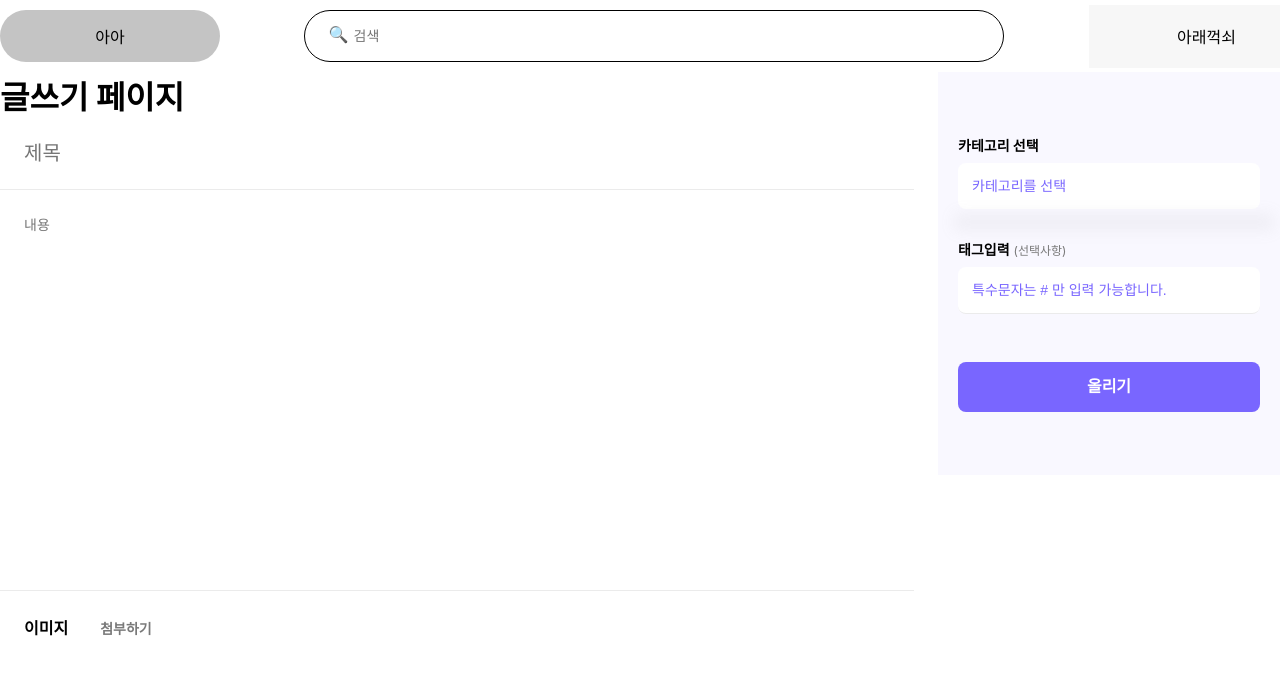
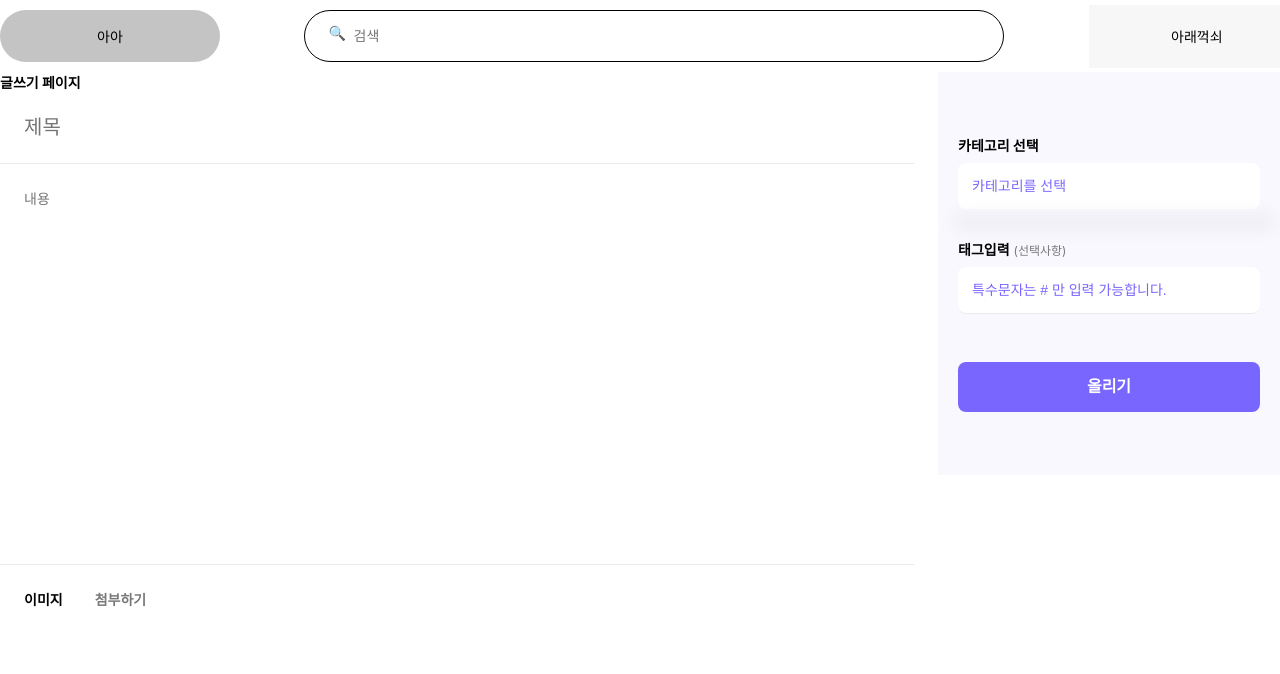
Before and after one commit to zeze88/sun, a React (Create React App) app: page /create in a window 1280 px wide. Shown: the top 674 px of the page. Built offline with nearby package versions, Linux system fonts and the light colour scheme; sample sign-in values are in the browser's storage.

Commit message:
기본 폰트 사이즈 14px 설정

```diff
--- a/src/components/ImgUpload.js
+++ b/src/components/ImgUpload.js
@@ -91,7 +91,6 @@ const ImgWrap = styled.label`
   }
 
   span {
-    font-size: 14px;
     color: #797979;
   }
 
--- a/src/index.css
+++ b/src/index.css
@@ -3,6 +3,7 @@
   padding: 0;
   list-style: none;
   box-sizing: border-box;
+  font-size: 14px;
 }
 
 body {
@@ -18,7 +19,6 @@ img {
 }
 
 input {
-  font-size: 14px;
   padding: 10px;
   outline: none;
 }
@@ -30,7 +30,6 @@ textarea {
 button {
   border: none;
   color: #fff;
-  font-size: 14px;
   font-weight: bold;
 }
 
--- a/src/page/Create.js
+++ b/src/page/Create.js
@@ -228,7 +228,6 @@ const PostWrap = styled.div`
 
   h4 {
     margin-bottom: 8px;
-    font-size: 14px;
 
     em {
       font-weight: normal;
@@ -253,7 +252,6 @@ const PostWrap = styled.div`
     resize: none;
     border: none;
     padding: 24px;
-    font-size: 14px;
   }
 
   .left {
@@ -269,7 +267,6 @@ const PostWrap = styled.div`
     flex: none;
     width: 342px;
     padding: 63px 20px;
-    font-size: 14px;
     background-color: #f9f8ff;
 
     input {
```
